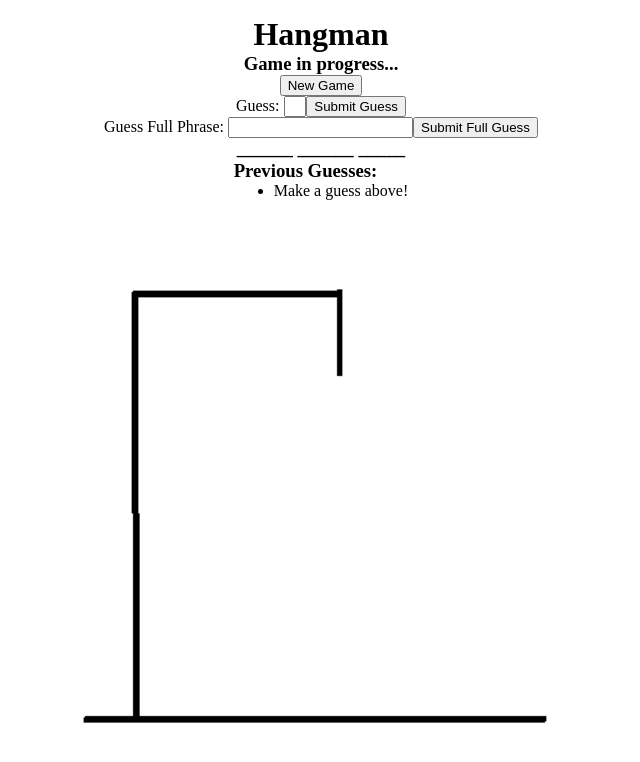
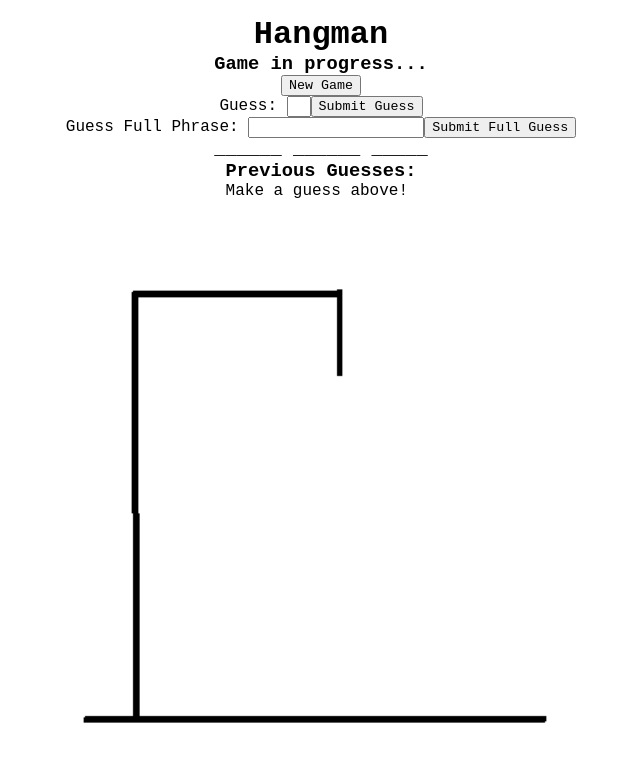
Before and after one commit to ryancarignan/hangman-angular, an Angular app: page / in a window 1280 px wide. Shown: the top 762 px of the page, without its empty margins (319-959 px from the left). Built offline with nearby package versions, Linux system fonts and the light colour scheme.

Commit message:
Edit styling

```diff
--- a/src/app/app.html
+++ b/src/app/app.html
@@ -35,7 +35,7 @@
     <h3>{{blank}}</h3>
 
     <div>
-      <h3>Previous Guesses: </h3>
+      <h3>Previous Guesses:</h3>
       <ul class="prev-guesses">
         @for (letter of guesses; track letter) {
           <li>{{letter}}</li>
--- a/src/app/app.scss
+++ b/src/app/app.scss
@@ -2,6 +2,7 @@
   .outer-flex-div {
     * {
       margin: 0px;
+      font-family: var(--font-family);
     }
     img {
       --img-size: 50vw;
@@ -11,6 +12,10 @@
     #guess-input {
       width: 2ch;
     }
+    input {
+      font-weight: 900;
+    }
+
     display: flex;
     flex-direction: column;
     justify-content: space-between;
@@ -19,6 +24,9 @@
     width: 100vw;
     padding-block: 1rem;
     margin: 0px;
+
+    --font-family: 'Courier New', Courier, monospace;
+    font-family: var(--font-family);
 
     .inner-flex-div-1 {
       display: flex;
@@ -34,6 +42,15 @@
       justify-content: space-between;
       align-items: center;
       height: 10rem;
+
+      ul {
+        list-style-type: none;
+        display: flex;
+        flex-direction: row;
+        gap: 1rem;
+        margin: 0px;
+        padding: 0px;
+      }
     }
   }
 }
--- a/src/app/app.ts
+++ b/src/app/app.ts
@@ -10,10 +10,15 @@ import { RouterOutlet } from '@angular/router';
 export class App {
   protected readonly title = signal('hangman');
 
+  // letters that have been guessed
   guesses!: string[];
+  // how many incorrect guesses there have been
   wrongGuessCount!: WritableSignal<number>;
+  // if the game has been won or not
   gameWon!: WritableSignal<boolean>;
+  // the solution phrase
   answer!: string;
+  // the current known phrase, with '_' in place of unknowns
   blank!: string;
 
   constructor() {}
@@ -38,8 +43,9 @@ export class App {
     }
   }
 
+  // handles button press of submitting a full phrase guess
   submitFullGuess() {
-    const guess = (document.getElementById('full-guess-input') as HTMLInputElement).value;
+    const guess = (document.getElementById('full-guess-input') as HTMLInputElement).value.toLowerCase();
     if (guess === this.answer) {
       this.blank = this.answer;
       this.gameWon.set(true);
@@ -50,7 +56,7 @@ export class App {
 
   // handles button press of submitting a guess
   submitGuess() {
-    const guess = (document.getElementById('guess-input') as HTMLInputElement).value;
+    const guess = (document.getElementById('guess-input') as HTMLInputElement).value.toLowerCase();
     if (guess.length > 0 && // invalid guesses ignored
       guess.length <= 1 &&
       !this.guesses.includes(guess) &&
```
